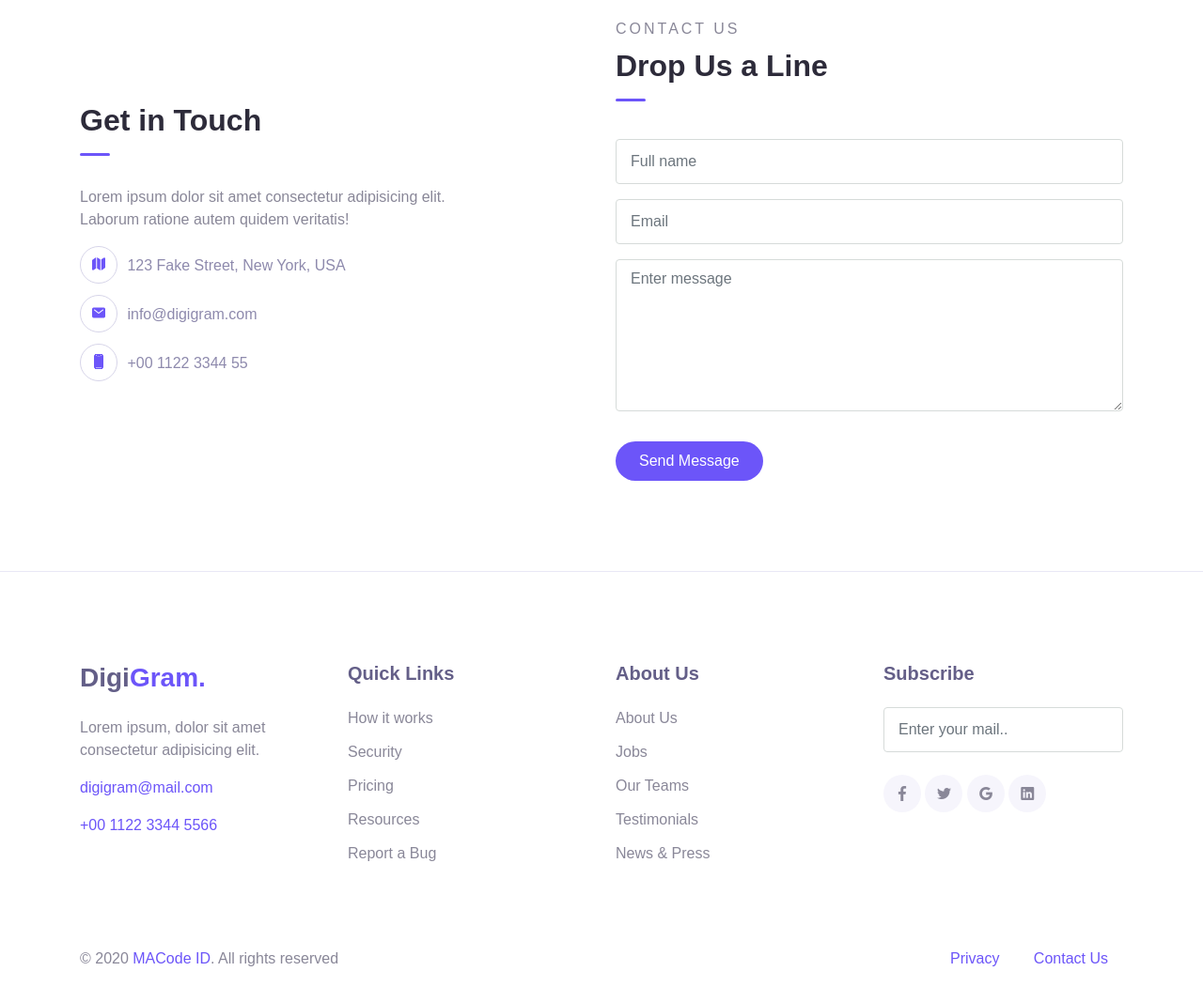
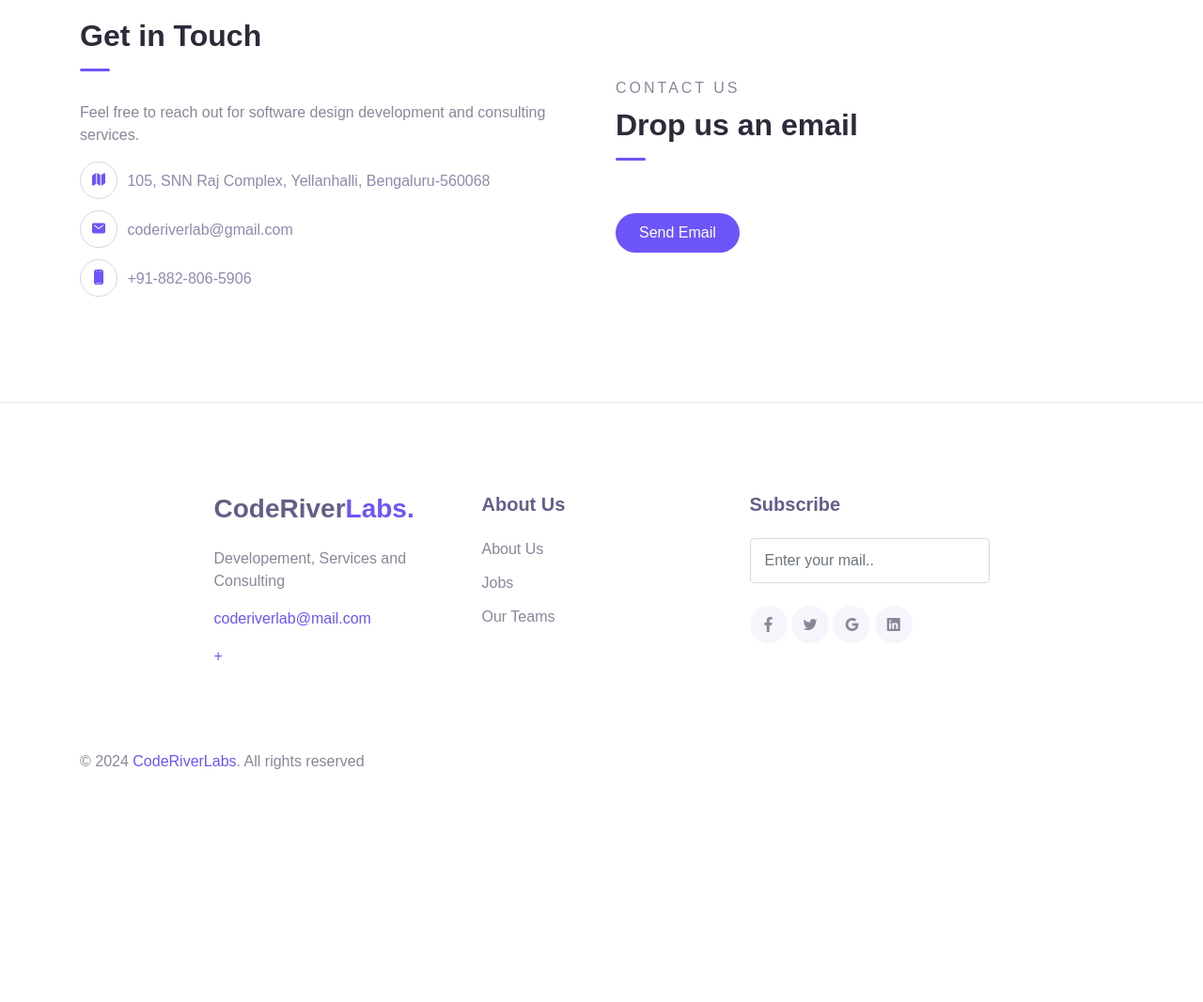
Before and after one commit to manoj-raghuvanshi/coderiver-landing, a plain HTML site: page html/contact.html in a window 1280 px wide. Shown: the part 539-1606 px from the top of the page at 94% size. After the commit the page ends 1402 px from the top, so only its background shows below. Drawn offline with Linux system fonts and the light colour scheme; files whose address does not match are found by name.

Commit message:
content changes

```diff
--- a/assets/css/theme.css
+++ b/assets/css/theme.css
@@ -7,6 +7,9 @@
   Version: 1.0
  */
 
+ html {
+  scroll-behavior: smooth;
+}
 :root {
   --primary: #6C55F9;
   --accent: #FF3D85;
--- a/html/contact.html
+++ b/html/contact.html
@@ -8,7 +8,7 @@
 
   <meta name="copyright" content="MACode ID, https://macodeid.com">
 
-  <title>DigiGram - Free Agency Template</title>
+  <title>CodeRiverlab</title>
 
   <link rel="stylesheet" href="../assets/vendor/animate/animate.css">
 
@@ -69,16 +69,20 @@
             <li class="nav-item">
               <a href="services.html" class="nav-link">Services</a>
             </li>
-            <li class="nav-item">
+            <!-- <li class="nav-item">
               <a href="blog.html" class="nav-link">News</a>
-            </li>
+            </li> -->
             <li class="nav-item active">
               <a href="contact.html" class="nav-link">Contact</a>
             </li>
           </ul>
 
           <div class="ml-auto">
-            <a href="#" class="btn btn-outline rounded-pill">Get a Quote</a>
+            <a
+              href="mailto:coderiverlab@gmail.com?subject=Book a Consultation&body=Hi, I would like to book a consultation. Please provide me with available slots."
+              class="btn btn-outline ml-2">
+              Book Consultation
+            </a>
           </div>
         </div>
       </div>
@@ -108,39 +112,34 @@
           <div class="col-lg-6 py-3">
             <h2 class="title-section">Get in Touch</h2>
             <div class="divider"></div>
-            <p>Lorem ipsum dolor sit amet consectetur adipisicing elit.<br> Laborum ratione autem quidem veritatis!</p>
+            <p>Feel free to reach out for software design development and consulting services.<br> </p>
 
             <ul class="contact-list">
               <li>
                 <div class="icon"><span class="mai-map"></span></div>
-                <div class="content">123 Fake Street, New York, USA</div>
+                <div class="content">105, SNN Raj Complex, Yellanhalli, Bengaluru-560068</div>
               </li>
               <li>
                 <div class="icon"><span class="mai-mail"></span></div>
-                <div class="content"><a href="#">info@digigram.com</a></div>
+                <div class="content"><a href="#">coderiverlab@gmail.com</a></div>
               </li>
               <li>
                 <div class="icon"><span class="mai-phone-portrait"></span></div>
-                <div class="content"><a href="#">+00 1122 3344 55</a></div>
+                <div class="content"><a href="#">+91-882-806-5906</a></div>
               </li>
             </ul>
           </div>
           <div class="col-lg-6 py-3">
             <div class="subhead">Contact Us</div>
-            <h2 class="title-section">Drop Us a Line</h2>
+            <h2 class="title-section">Drop us an email</h2>
             <div class="divider"></div>
-
             <form action="#">
-              <div class="py-2">
-                <input type="text" class="form-control" placeholder="Full name">
-              </div>
-              <div class="py-2">
-                <input type="text" class="form-control" placeholder="Email">
-              </div>
-              <div class="py-2">
-                <textarea rows="6" class="form-control" placeholder="Enter message"></textarea>
-              </div>
-              <button type="submit" class="btn btn-primary rounded-pill mt-4">Send Message</button>
+              <button
+              type="button"
+              class="btn btn-primary rounded-pill mt-4"
+              onclick="window.location.href='mailto:coderiverlab@gmail.com?subject=Contacting you regarding business&body=Your message here';">
+              Send Email
+            </button>
             </form>
           </div>
         </div>
@@ -152,13 +151,13 @@
     <div class="container">
       <div class="row justify-content-center mb-5">
         <div class="col-lg-3 py-3">
-          <h3>Digi<span class="text-primary">Gram.</span></h3>
-          <p>Lorem ipsum, dolor sit amet consectetur adipisicing elit.</p>
+          <h3>CodeRiver<span class="text-primary">Labs.</span></h3>
+          <p>Developement, Services and Consulting</p>
 
-          <p><a href="#" >digigram@mail.com</a></p>
-          <p><a href="#">+00 1122 3344 5566</a></p>
+          <p><a href="#" >coderiverlab@mail.com</a></p>
+          <p><a href="#">+</a></p>
         </div>
-        <div class="col-lg-3 py-3">
+        <!-- <div class="col-lg-3 py-3">
           <h5>Quick Links</h5>
           <ul class="footer-menu">
             <li><a href="#">How it works</a></li>
@@ -167,15 +166,15 @@
             <li><a href="#">Resources</a></li>
             <li><a href="#">Report a Bug</a></li>
           </ul>
-        </div>
+        </div> -->
         <div class="col-lg-3 py-3">
           <h5>About Us</h5>
           <ul class="footer-menu">
             <li><a href="#">About Us</a></li>
             <li><a href="#">Jobs</a></li>
             <li><a href="#">Our Teams</a></li>
-            <li><a href="#">Testimonials</a></li>
-            <li><a href="#">News & Press</a></li>
+            <!-- <li><a href="#">Testimonials</a></li> -->
+            <!-- <li><a href="#">News & Press</a></li> -->
           </ul>
         </div>
         <div class="col-lg-3 py-3">
@@ -195,16 +194,16 @@
 
       <div class="row">
         <div class="col-sm-6 py-2">
-          <p id="copyright">&copy; 2020 <a href="https://macodeid.com/">MACode ID</a>. All rights reserved</p>
+          <p id="copyright">&copy; 2024 <a href="https://coderiverlabs.com">CodeRiverLabs</a>. All rights reserved</p>
         </div>
-        <div class="col-sm-6 py-2 text-right">
+        <!-- <div class="col-sm-6 py-2 text-right">
           <div class="d-inline-block px-3">
             <a href="#">Privacy</a>
           </div>
           <div class="d-inline-block px-3">
             <a href="#">Contact Us</a>
           </div>
-        </div>
+        </div> -->
       </div>
     </div> <!-- .container -->
   </footer> <!-- .page-footer -->
```
Also changed, not shown: html/about.html (+21 -16 lines), html/blog-single.html (+7 -8 lines), html/blog.html (+4 -4 lines), html/index.html (+25 -18 lines), html/services.html (+16 -8 lines).
